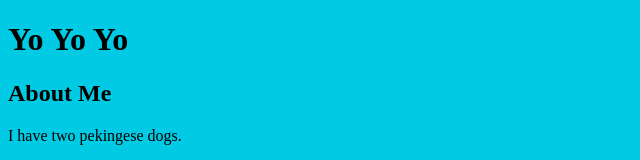
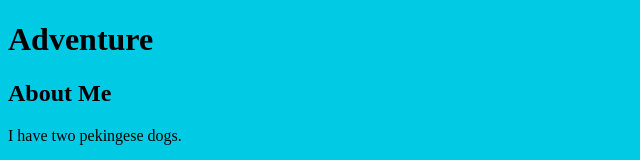
Before and after one commit to valeriyaede/new-git-project, a plain HTML site: page index.html in a window 1280 px wide. Shown: the top 160 px of the page, without its empty margins (0-640 px from the left). Drawn offline with Linux system fonts and the light colour scheme.

Commit message:
changed h1 again

```diff
--- a/index.html
+++ b/index.html
@@ -10,7 +10,7 @@
 <body>
 
     <header>
-        <h1>Yo Yo Yo</h1>
+        <h1>Adventure</h1>
     </header>
 
     <div class="container">
```
